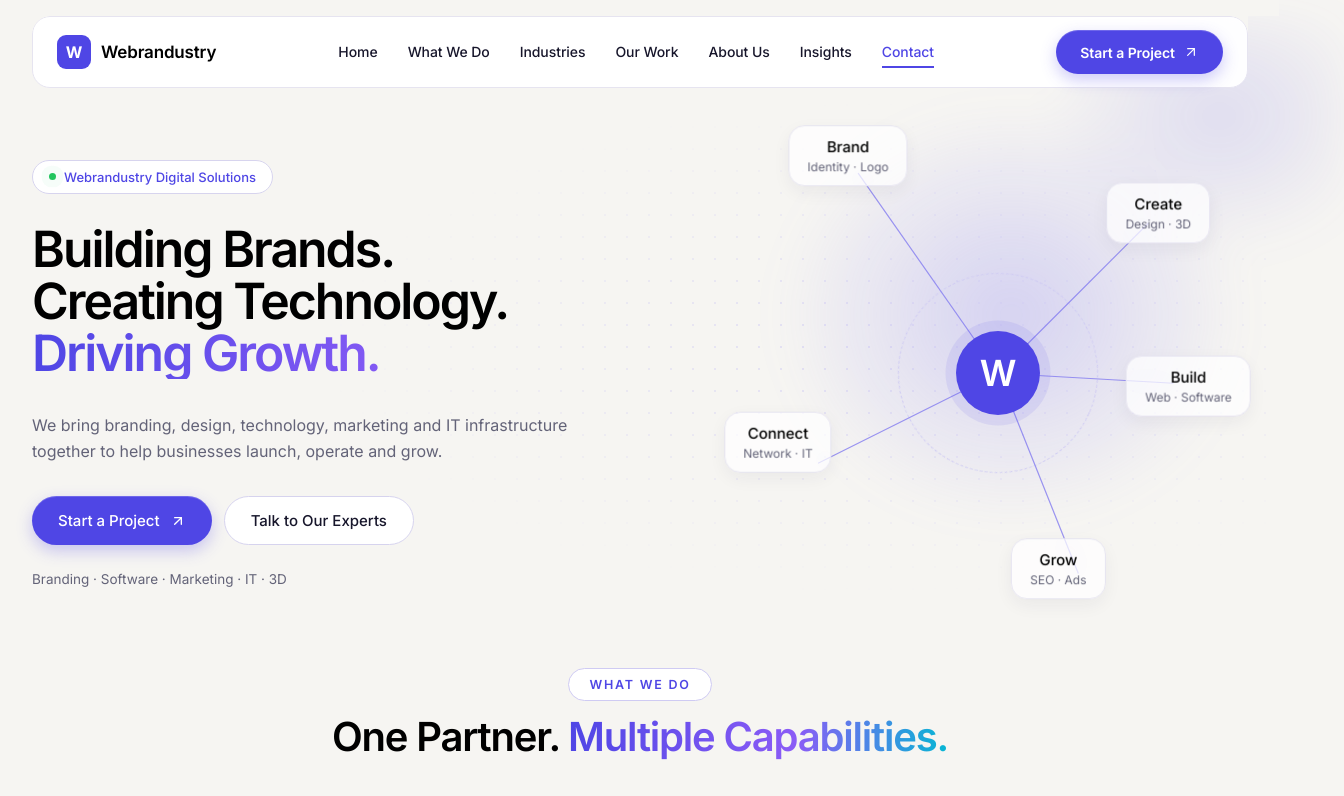
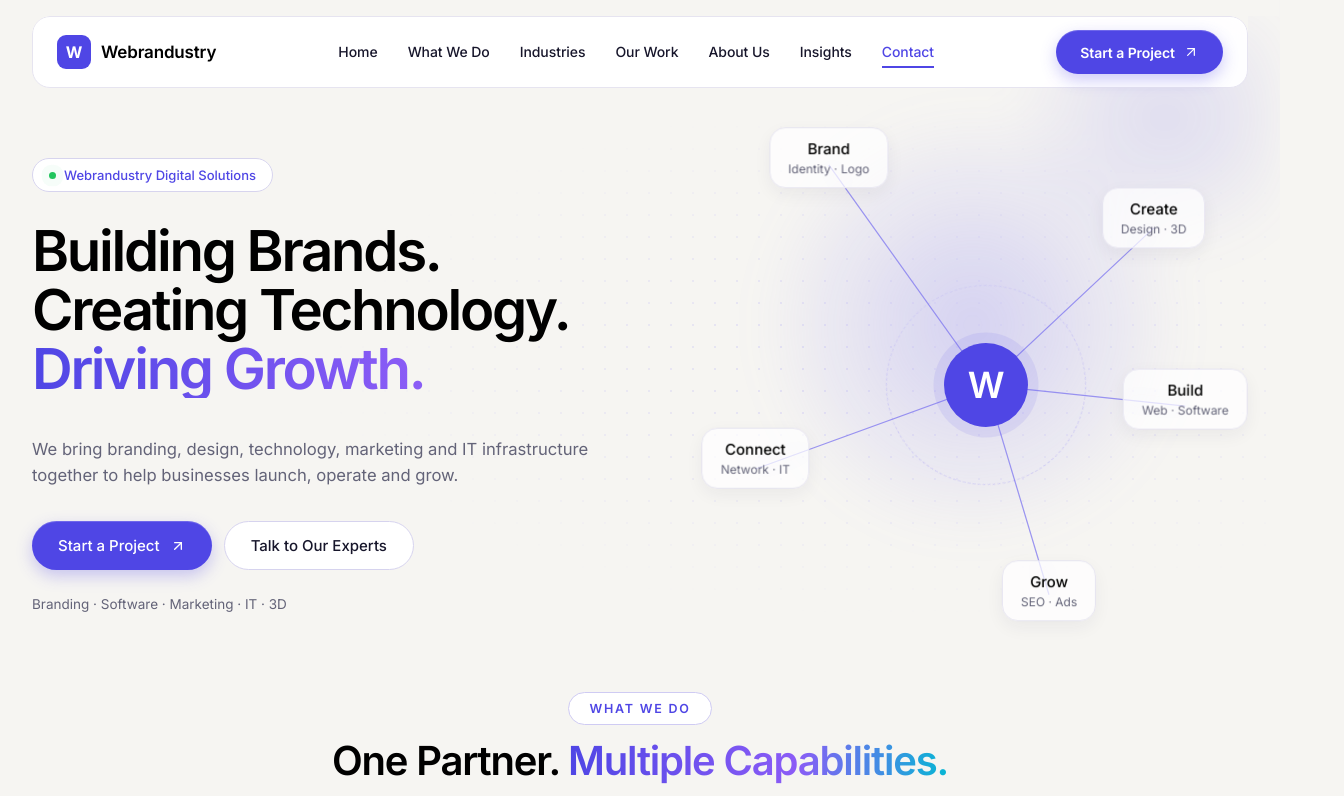
Before and after one commit to premjagtap8/webrand, a React (Vite) app: page / in a window 1280 px wide. Shown: the top 796 px of the page, 1344 px wide, since content can reach past the window. Built offline with nearby package versions, Linux system fonts and the light colour scheme.

Commit message:
first commit

```diff
--- a/src/components/Hero/Hero.css
+++ b/src/components/Hero/Hero.css
@@ -4,16 +4,17 @@
 .hero,
 .hero .btn{font-family:"Inter",system-ui,-apple-system,"Segoe UI",Roboto,sans-serif}
 
+/* v2: full width. The 1320px cap is gone, and the side padding now matches the navbar
+   and the other sections (--page-gutter), so everything lines up on the same edges. */
 .hero{
   position:relative;
   isolation:isolate;                                   /* contains the z-index:-1 glow layers */
-  max-width:1320px;
-  margin-inline:auto;                                  /* cap + center: no more edge-to-edge stretch */
+  overflow-x:clip;                                     /* the decorative glow can never cause a sideways scrollbar */
   display:grid;
-  grid-template-columns:minmax(0,1.15fr) minmax(0,.85fr); /* text gets the bigger track; minmax(0) prevents nowrap overflow */
-  gap:clamp(24px,3vw,56px);
+  grid-template-columns:minmax(0,1.1fr) minmax(0,.9fr); /* minmax(0) prevents nowrap overflow */
+  gap:clamp(24px,4vw,80px);
   align-items:center;
-  padding:clamp(24px,4vw,56px) clamp(16px,3vw,32px) 56px;
+  padding:clamp(24px,4vw,56px) var(--page-gutter,32px) 56px;
 }
 .h-tag{display:inline-flex;align-items:center;gap:8px;padding:8px 16px;border:1px solid #D7D4EE;border-radius:999px;background:#fff;color:var(--indigo);font-size:13px;font-weight:500}
 .h-tag .ic{width:15px;height:15px}
@@ -45,7 +46,7 @@
 
 /* Background: aurora glow + faint dot grid (purely decorative, no layout impact) */
 .hero::before{
-  content:"";position:absolute;inset:-10% -5% -10% 40%;z-index:-1;pointer-events:none;
+  content:"";position:absolute;inset:-10% 0 -10% 40%;z-index:-1;pointer-events:none;   /* right was -5%: overflowed the page at full width */
   background:
     radial-gradient(40% 45% at 60% 45%,rgba(124,116,240,.28),transparent 70%),
     radial-gradient(30% 30% at 85% 15%,rgba(79,70,229,.14),transparent 70%);
@@ -106,16 +107,36 @@
 @keyframes o-spin{to{rotate:360deg}}
 @keyframes o-pulse{0%,100%{box-shadow:0 0 0 10px rgba(79,70,229,.10)}50%{box-shadow:0 0 0 20px rgba(79,70,229,.04)}}
 
-/* ===== Desktop: fluid orbit that scales with its column ===== */
+/* ===== Desktop: everything scales with the screen so the hero fills the width ===== */
 @media (min-width:900px){
-  .orbit{container-type:inline-size;height:auto;aspect-ratio:1/1;max-height:560px;width:100%}   /* was 6/5 + 620px */
-  .o-origin{left:0;top:0;width:100%;height:100%;transform:none}
+  /* headline and intro grow with the viewport, so the text column stays full
+     and there is no empty hole between it and the orbit */
+  .hero h1{font-size:clamp(34px,4.4vw,88px)}
+  .hero p{font-size:clamp(16px,1.3vw,24px);max-width:36em}
+  .hero .btn{font-size:clamp(15px,1.05vw,18px)}
+  .h-sub{font-size:clamp(13.5px,1vw,17px)}
+
+  /* orbit: fluid, and its core / ring / cards scale with its own width (cqw) */
+  .orbit{container-type:inline-size;height:auto;aspect-ratio:1/1;max-height:560px;width:100%;max-width:none}
+  .o-origin{
+    --core:clamp(84px,11cqw,116px);
+    left:0;top:0;width:100%;height:100%;transform:none;
+  }
   .o-origin>svg:not(.o-rays){display:none}
   .o-origin svg.o-rays{display:block;position:absolute;left:0;top:0;width:100%;height:100%;overflow:visible}
   .o-origin .o-rays line{stroke:#7C74F0;stroke-width:1.2;opacity:.75}
-  .o-ring{inset:0;margin:auto;width:clamp(200px,38cqw,360px);height:clamp(200px,38cqw,360px);transform:none}
-  .o-core{left:calc(50% - 42px);top:calc(50% - 42px)}
-  .o-node{transform:translate(-50%,-50%)}
+  .o-ring{inset:0;margin:auto;width:clamp(200px,38cqw,420px);height:clamp(200px,38cqw,420px);transform:none}
+  .o-core{
+    width:var(--core);height:var(--core);
+    left:calc(50% - var(--core) / 2);top:calc(50% - var(--core) / 2);
+    font-size:calc(var(--core) * .43);
+  }
+  .o-node{
+    transform:translate(-50%,-50%);
+    padding:clamp(11px,1.4cqw,16px) clamp(18px,2.4cqw,28px);
+  }
+  .o-node b{font-size:clamp(15px,1.9cqw,20px)}
+  .o-node small{font-size:clamp(12px,1.4cqw,15px)}
   /* keep these in sync with the <line x2/y2> values in Hero.jsx */
   .o-node:nth-of-type(3){left:20%;top:8%}
   .o-node:nth-of-type(4){left:82%;top:20%}
@@ -124,15 +145,14 @@
   .o-node:nth-of-type(7){left:62%;top:90%}
 }
 
-/* wide screens: scale type up a little (columns are capped by .hero max-width now) */
-@media (min-width:1200px){
-  .hero h1{font-size:clamp(46px,3.9vw,72px)}
-  .h-sub{font-size:clamp(13.5px,1vw,15px)}
+/* very wide screens: a wider, shorter orbit so it fills its column instead of leaving gaps */
+@media (min-width:1300px){
+  .orbit{aspect-ratio:6/5;max-height:680px}
 }
 
 /* ===== Tablet / mobile ===== */
 @media (max-width:899px){
-  .hero{grid-template-columns:1fr;gap:12px;padding:40px 16px 48px}
+  .hero{grid-template-columns:1fr;gap:12px;padding:40px var(--page-gutter,16px) 48px}
   .hero h1 span{white-space:normal}
   .hero h1{font-size:clamp(32px,8.6vw,46px);margin-top:24px}
   .orbit{height:380px;max-width:420px;width:100%;margin:0 auto;overflow:hidden}
--- a/src/components/Hero/Hero.jsx
+++ b/src/components/Hero/Hero.jsx
@@ -82,12 +82,13 @@ export default function Hero() {
               <line x1="0" y1="0" x2="68" y2="163" />
             </g>
           </svg>
+          {/* desktop rays: these end points match the node positions in Hero.css (left / top of .o-node:nth-of-type) */}
           <svg className="o-rays" aria-hidden="true">
-            <line x1="50%" y1="50%" x2="22%" y2="10%" />
-            <line x1="50%" y1="50%" x2="80%" y2="20%" />
-            <line x1="50%" y1="50%" x2="85%" y2="52%" />
-            <line x1="50%" y1="50%" x2="14%" y2="68%" />
-            <line x1="50%" y1="50%" x2="66%" y2="90%" />
+            <line x1="50%" y1="50%" x2="20%" y2="8%" />
+            <line x1="50%" y1="50%" x2="82%" y2="20%" />
+            <line x1="50%" y1="50%" x2="88%" y2="54%" />
+            <line x1="50%" y1="50%" x2="6%" y2="66%" />
+            <line x1="50%" y1="50%" x2="62%" y2="90%" />
           </svg>
           <div className="o-core">W</div>
           {NODES.map((n) => (
```
